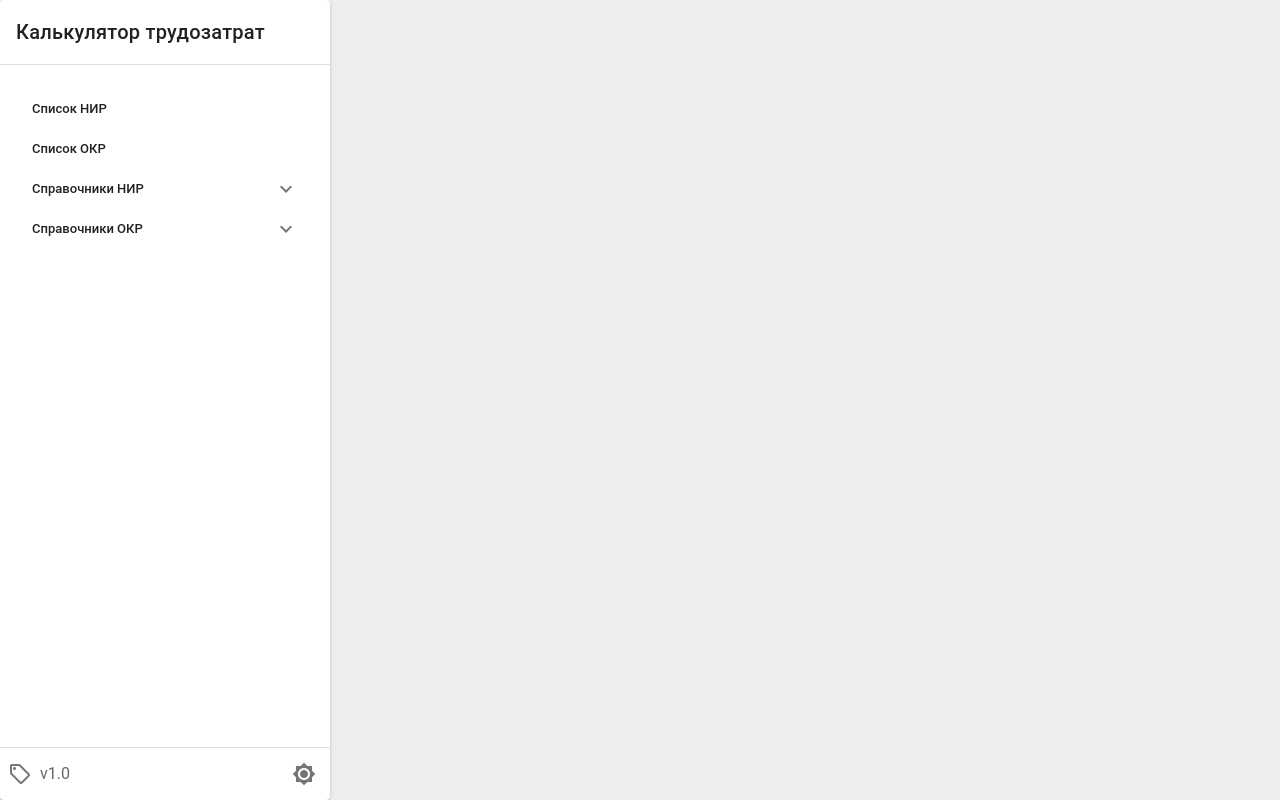
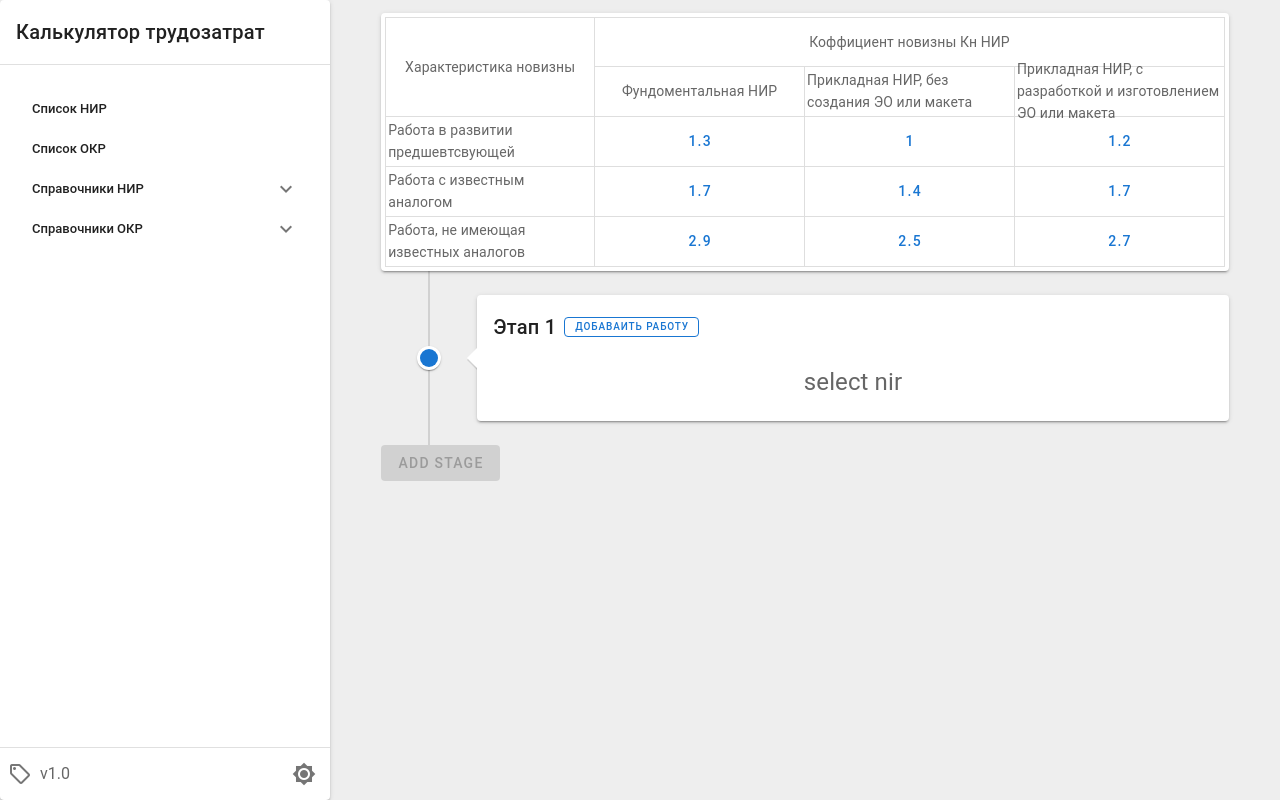
Before and after one commit to mazxcv/calculator, a Vue app: page /create in a window 1280 px wide. Built offline with nearby package versions, Linux system fonts and the light colour scheme.

Commit message:
added table novelty rate

```diff
--- a/src/components/pages/CalculationPage.vue
+++ b/src/components/childCreateNir/CalculationNir.vue
@@ -1,5 +1,5 @@
 <template>
-  <div class="main-container">
+  <div>
     <v-timeline dense >
       <v-timeline-item small v-for="(item, i) in stages" :key="i">
         <v-card class="elevation-2">
@@ -60,7 +60,7 @@
 import DialogForAddingNir from '../minor/DialogForAddingNir.vue';
 
 export default {
-  name: 'CalculationPage',
+  name: 'CalculationNir',
   data() {
     return {
       fullListNir: [
@@ -109,7 +109,7 @@ export default {
       ],
       stages: [
         {
-          title: 'Stage',
+          title: 'Этап',
           list: [],
         },
       ],
@@ -117,7 +117,7 @@ export default {
   },
   methods: {
     addStage() {
-      this.stages = [...this.stages, { title: 'Stage', list: [] }];
+      this.stages = [...this.stages, { title: 'Этап', list: [] }];
     },
     addList(list, stageIndex) {
       console.log(list);
--- /dev/null
+++ b/src/components/childCreateNir/NoveltyRate.vue
@@ -0,0 +1,120 @@
+<template>
+  <div style="width: 100%">
+    <v-card>
+      <!--<v-card-text>-->
+        <!--<v-row>-->
+          <!--<v-col class="cell" cols="1">№ п/п</v-col>-->
+          <!--<v-col class="cell" cols="3">Характеристика новизны</v-col>-->
+          <!--<v-col class="cell" cols="8">dddd</v-col>-->
+
+          <!--<v-col class="cell" cols="1">1</v-col>-->
+          <!--<v-col class="cell" cols="3">Работа в развитии предшевтсвующей</v-col>-->
+          <!--<v-col class="cell" cols="8">dddd</v-col>-->
+
+          <!--<v-col class="cell" cols="1">2</v-col>-->
+          <!--<v-col class="cell" cols="3">Работа с известным аналогом</v-col>-->
+          <!--<v-col class="cell" cols="8">dddd</v-col>-->
+
+          <!--<v-col class="cell" cols="1">3</v-col>-->
+          <!--<v-col class="cell" cols="3">Работа, не имеющая известных аналогов</v-col>-->
+          <!--<v-col class="cell" cols="8">dddd</v-col>-->
+        <!--</v-row>-->
+      <!--</v-card-text>-->
+      <v-card-text>
+        <v-row>
+          <v-col cols="3">
+            <v-row>
+              <v-col class="header center border-left border-top" cols="12">
+                Характеристика новизны
+              </v-col>
+              <v-col class="cell border-left" cols="12">
+                Работа в развитии предшевтсвующей
+              </v-col>
+              <v-col class="cell border-left" cols="12">
+                Работа с известным аналогом
+              </v-col>
+              <v-col class="cell border-left" cols="12">
+                Работа, не имеющая известных аналогов
+              </v-col>
+            </v-row>
+          </v-col>
+          <v-col cols="9">
+            <v-row>
+              <v-col class="cell center border-top" cols="12">
+                Коффициент новизны Кн НИР
+              </v-col>
+              <v-col class="cell center" cols="4">
+                Фундоментальная НИР
+              </v-col>
+              <v-col class="cell center" cols="4">
+                Прикладная НИР, без создания ЭО или макета
+              </v-col>
+              <v-col class="cell center" cols="4">
+                Прикладная НИР, с разработкой и изготовлением ЭО или макета
+              </v-col>
+              <v-col
+                class="cell center"
+                v-for="(item, i) in arr" :key="i"
+                cols="4"
+              >
+                <v-btn
+                  @click="message(item)"
+                  color="primary"
+                  style="height: 100%; width: 100%"
+                  text
+                >
+                  {{item}}
+                </v-btn>
+              </v-col>
+            </v-row>
+          </v-col>
+        </v-row>
+      </v-card-text>
+    </v-card>
+  </div>
+</template>
+
+<script>
+export default {
+  name: 'NoveltyRate',
+  data() {
+    return {
+      arr: [1.3, 1.0, 1.2, 1.7, 1.4, 1.7, 2.9, 2.5, 2.7],
+    };
+  },
+  methods: {
+    message(item) {
+      console.log(item);
+    },
+  },
+};
+</script>
+
+<style scoped>
+.btn:hover {
+  background-color: rgba(146, 146, 146, 0.3);
+}
+.cell {
+  height: 50px;
+  padding: 2px;
+  border-bottom: 1px solid rgba(146, 146, 146, 0.3);
+  border-right: 1px solid rgba(146, 146, 146, 0.3);
+}
+.header {
+  height: 100px;
+  padding: 2px;
+  border-bottom: 1px solid rgba(146, 146, 146, 0.3);
+  border-right: 1px solid rgba(146, 146, 146, 0.3);
+}
+.center {
+  display: flex;
+  justify-content: center;
+  align-items: center;
+}
+.border-left {
+  border-left: 1px solid rgba(146, 146, 146, 0.3);
+}
+.border-top {
+  border-top: 1px solid rgba(146, 146, 146, 0.3);
+}
+</style>
--- a/src/components/minor/DataTable.vue
+++ b/src/components/minor/DataTable.vue
@@ -3,7 +3,7 @@
     <v-row>
       <v-col cols="6" style="display: flex; align-items: center">
         <h2>{{title}}</h2>
-        <v-btn x-small class="ml-2" color="primary">создать</v-btn>
+        <v-btn :to="createLink" x-small class="ml-2" color="primary">создать</v-btn>
       </v-col>
       <v-col cols="4">
         <v-text-field
@@ -55,6 +55,7 @@ export default {
     title: String,
     headers: Array,
     items: Array,
+    createLink: String,
   },
   data() {
     return {
--- a/src/components/minor/DialogForAddingNir.vue
+++ b/src/components/minor/DialogForAddingNir.vue
@@ -7,7 +7,7 @@
       outlined
       @click.stop="dialog = true"
     >
-      add nir
+      добаваить работу
     </v-btn>
 
     <v-dialog
--- /dev/null
+++ b/src/components/pages/CreateNirPage.vue
@@ -0,0 +1,23 @@
+<template>
+  <div>
+    <novelty-rate/>
+    <calculation-nir/>
+  </div>
+</template>
+
+<script>
+import CalculationNir from '../childCreateNir/CalculationNir.vue';
+import NoveltyRate from '../childCreateNir/NoveltyRate.vue';
+
+export default {
+  name: 'CreateNirPage',
+  components: {
+    CalculationNir,
+    NoveltyRate,
+  },
+};
+</script>
+
+<style scoped>
+
+</style>
--- a/src/components/pages/ListNirPage.vue
+++ b/src/components/pages/ListNirPage.vue
@@ -6,6 +6,7 @@
           title="Список НИР"
           :headers="headers"
           :items="NIR_LIST"
+          createLink="/create"
         />
       </v-card-text>
     </v-card>
--- a/src/router/index.js
+++ b/src/router/index.js
@@ -5,9 +5,9 @@ Vue.use(VueRouter);
 
 const routes = [
   {
-    path: '/',
-    name: 'Home',
-    component: () => import('../components/pages/CalculationPage.vue'),
+    path: '/create',
+    name: 'CreateNirPage',
+    component: () => import('../components/pages/CreateNirPage.vue'),
   },
   {
     path: '/list-nir',
```
